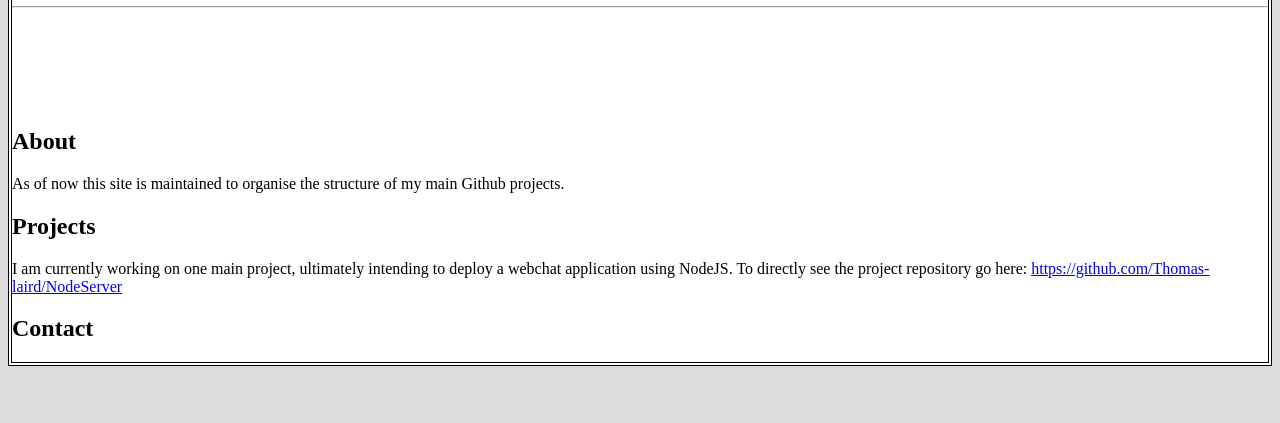
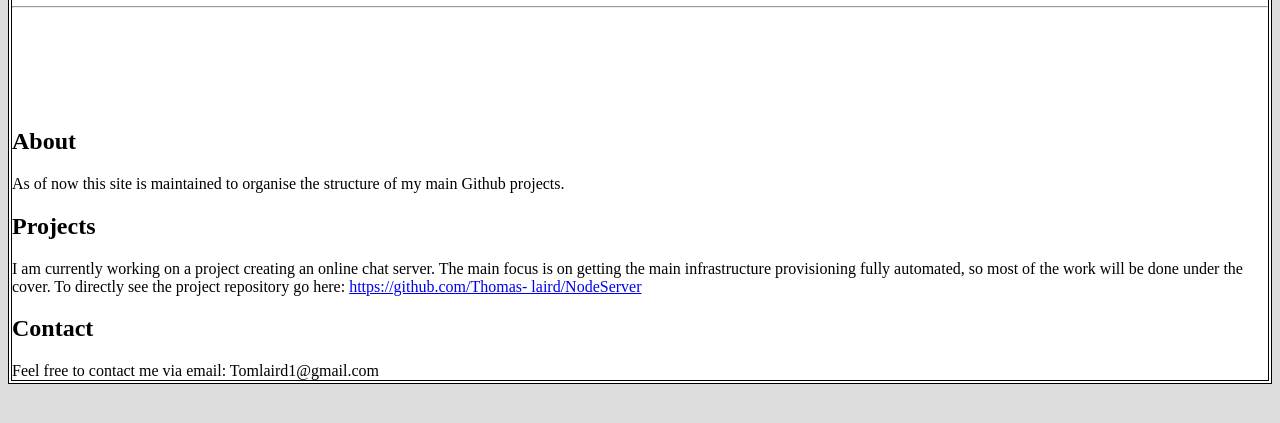
Before and after one commit to Thomas-Laird/Thomas-Laird.github.io, a plain HTML site: page index.html in a window 1280 px wide. Shown: the part 163-586 px from the top of the page. Drawn offline with Linux system fonts and the light colour scheme.

Commit message:
Added minimal contact details

```diff
--- a/index.html
+++ b/index.html
@@ -2,7 +2,7 @@
 <html>
  <head>
  <title>
-  Thomas's Github website
+Github Website
  </title>
   <style>
    header {
@@ -64,9 +64,10 @@
      <h2 id="about">About</h2>
      <p> As of now this site is maintained to organise the structure of my main Github projects.</p>
      <h2 id="projects">Projects</h2>
-     <p> I am currently working on one main project, ultimately intending to deploy a webchat application using NodeJS. To directly see the project repository go here: <a href="https://github.com/Thomas-laird/NodeServer">https://github.com/Thomas-
+     <p> I am currently working on a project creating an online chat server. The main focus is on getting the main infrastructure provisioning fully automated, so most of the work will be done under the cover.  To directly see the project repository go here: <a href="https://github.com/Thomas-laird/NodeServer">https://github.com/Thomas-
     laird/NodeServer</a></p>
      <h2 id="contact">Contact</h2>
+     Feel free to contact me via email: <a mailto:tomlaird1@gmail.com>Tomlaird1@gmail.com</a>
    </div>
   </div>
  </body>
```
